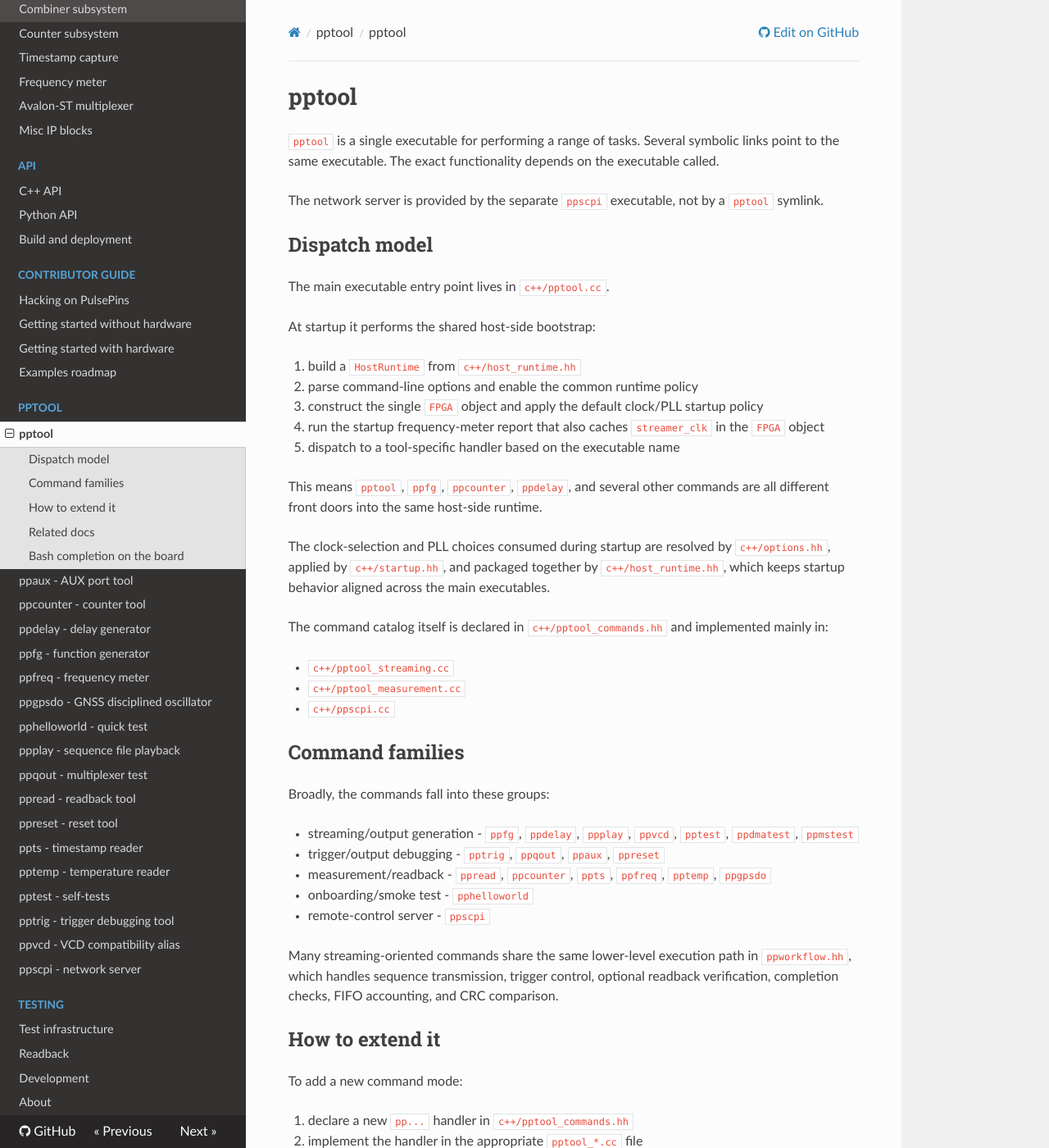
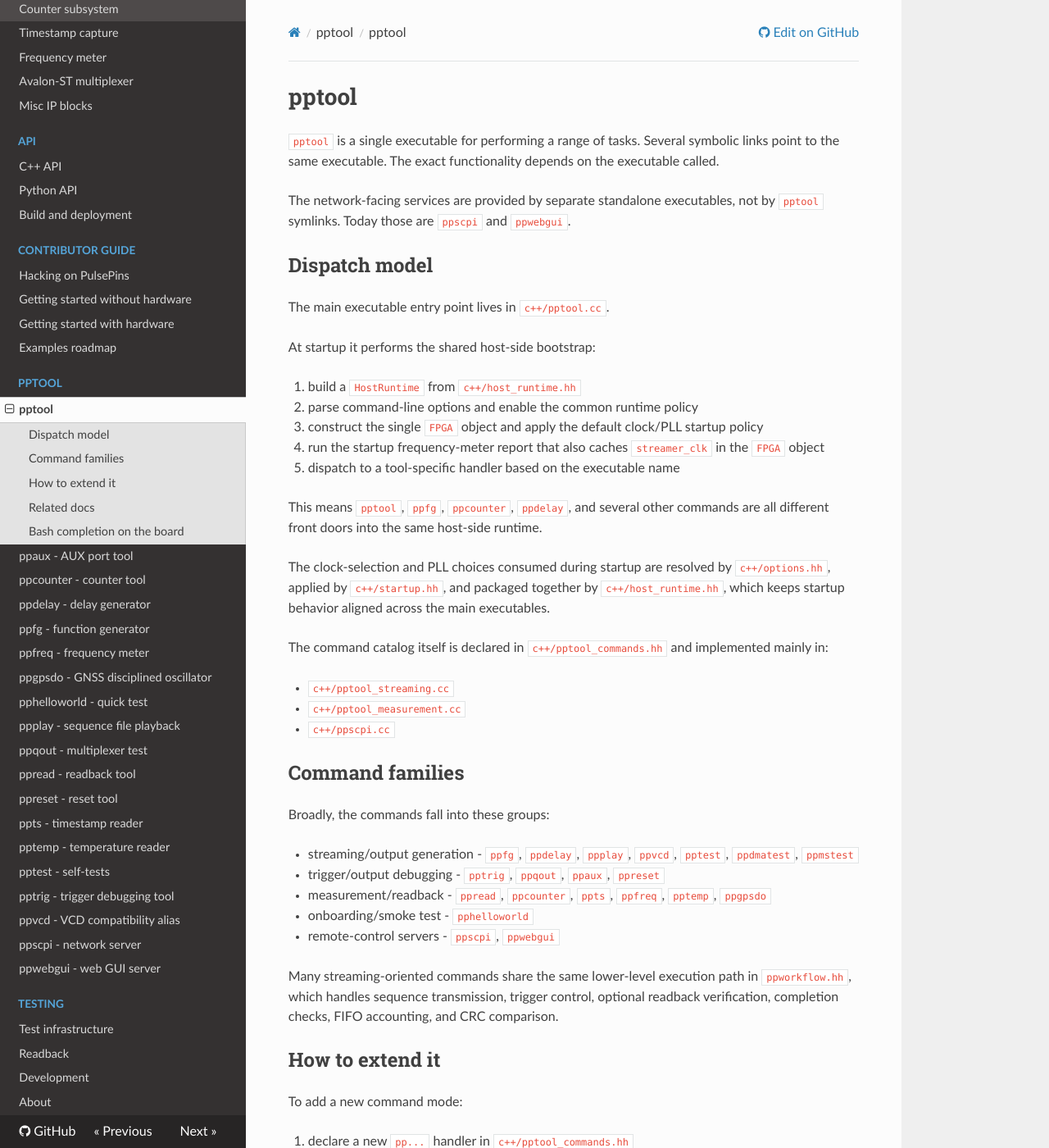
Before and after one commit to rokzitko/PulsePins, an MkDocs documentation site: the page built from docs/docs/pptool.md, in a window 1280 px wide and 1400 px high. Shown: the whole window at 82% size. Built offline with MkDocs 1.6.1, drawn with Linux system fonts in a browser that asks for light colours; nearby versions of some CDN libraries.

Commit message:
Add host-side ppwebgui server

```diff
--- a/docs/docs/pptool.md
+++ b/docs/docs/pptool.md
@@ -3,7 +3,7 @@
 ``pptool`` is a single executable for performing a range of tasks. Several symbolic links point to the same
 executable. The exact functionality depends on the executable called.
 
-The network server is provided by the separate ``ppscpi`` executable, not by a ``pptool`` symlink.
+The network-facing services are provided by separate standalone executables, not by ``pptool`` symlinks. Today those are ``ppscpi`` and ``ppwebgui``.
 
 ## Dispatch model
 
@@ -35,7 +35,7 @@ Broadly, the commands fall into these groups:
 * trigger/output debugging - `pptrig`, `ppqout`, `ppaux`, `ppreset`
 * measurement/readback - `ppread`, `ppcounter`, `ppts`, `ppfreq`, `pptemp`, `ppgpsdo`
 * onboarding/smoke test - `pphelloworld`
-* remote-control server - `ppscpi`
+* remote-control servers - `ppscpi`, `ppwebgui`
 
 Many streaming-oriented commands share the same lower-level execution path in `ppworkflow.hh`, which handles sequence transmission, trigger control, optional readback verification, completion checks, FIFO accounting, and CRC comparison.
 
@@ -73,6 +73,7 @@ This keeps the high-level user interface stable while letting the internal imple
 Related non-symlink tool:
 
 * [ppscpi](ppscpi.md)
+* [ppwebgui](ppwebgui.md)
 
 See also:
 
--- a/docs/mkdocs.yml
+++ b/docs/mkdocs.yml
@@ -44,6 +44,7 @@ nav:
     - pptrig - trigger debugging tool: pptrig.md
     - ppvcd - VCD compatibility alias: ppvcd.md
     - ppscpi - network server: ppscpi.md
+    - ppwebgui - web GUI server: ppwebgui.md
   - Testing:
     - Test infrastructure: testing.md
     - Readback: readback.md
```
Also changed, not shown: docs/docs/build.md (+3 -1 lines), docs/docs/ppwebgui.md (added, +84 -0 lines), 3 other files.
